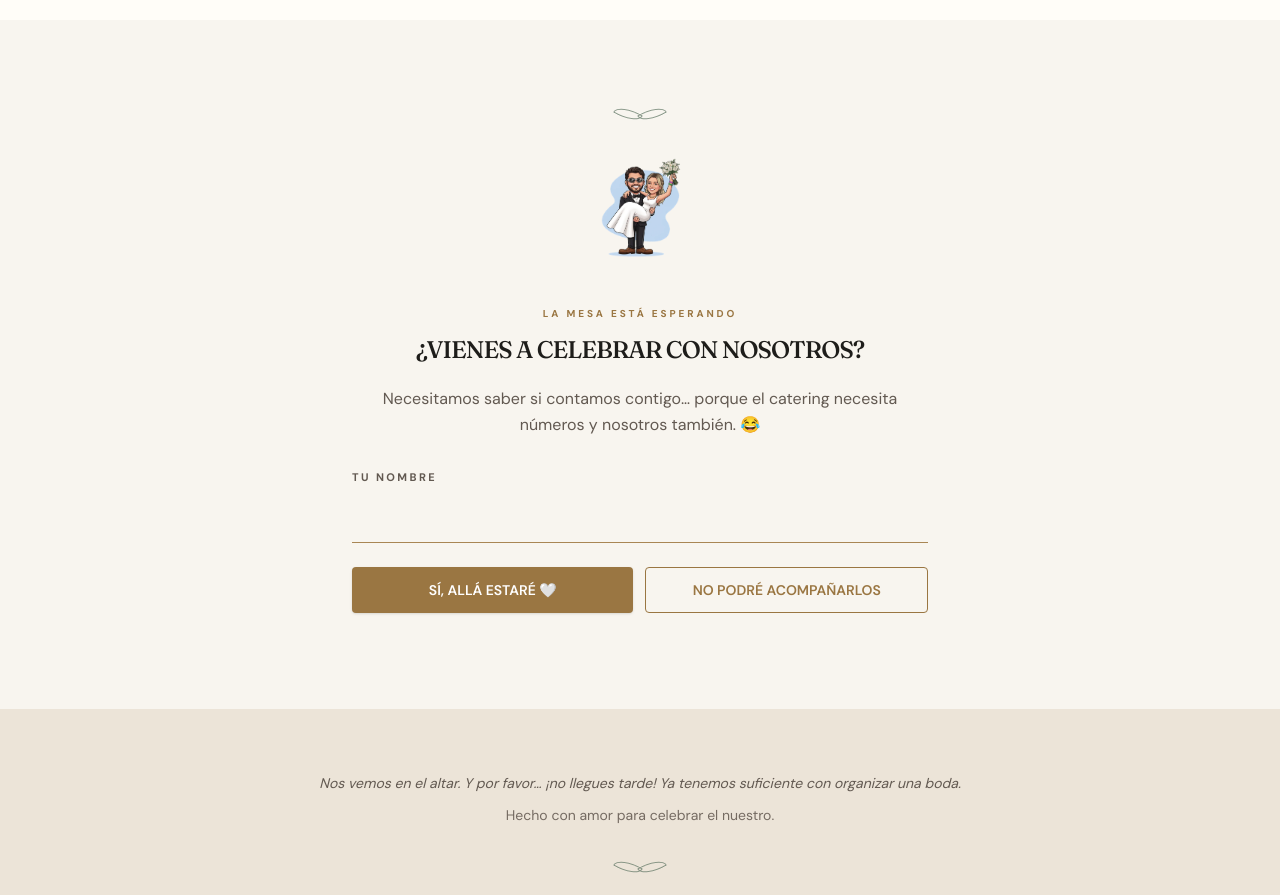
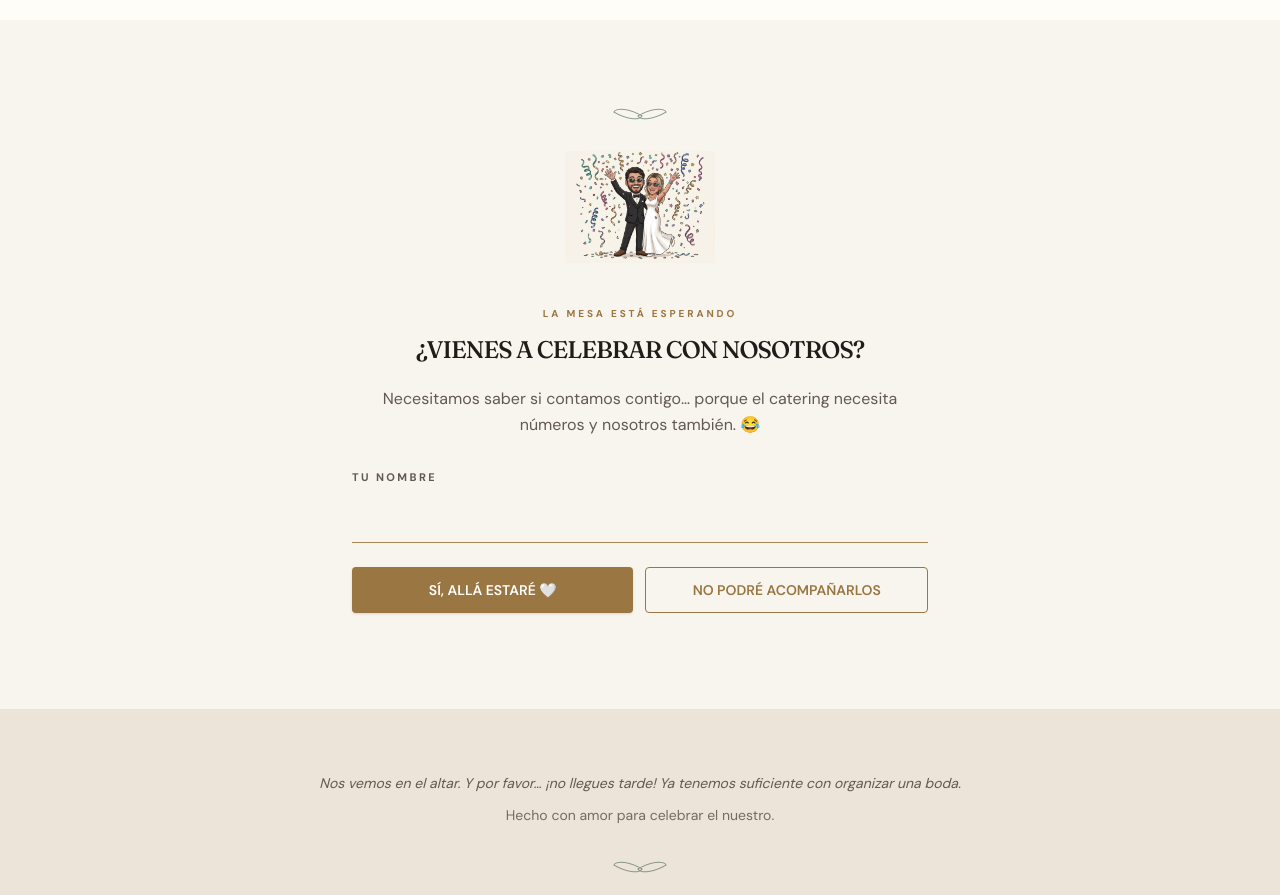
Before and after one commit to apardor21/boda_Alejo_y_Leidy, a plain HTML site: page index.html in a window 1280 px wide. Shown: the part 3300-4195 px from the top of the page. Drawn offline with nearby package versions, Linux system fonts and the light colour scheme; a script that the page names is missing.

```diff
--- a/index.html
+++ b/index.html
@@ -403,7 +403,7 @@
    <section id="confirmacion" data-template-id="rsvp-section" class="canva-section paper-texture w-full px-5 py-20 sm:px-8 scroll-reveal" style="background: rgb(248, 245, 239);">
     <div class="mx-auto max-w-3xl text-center">
       <div class="mx-auto botanical-mark" aria-hidden="true"></div>
-      <img src="images/J+L.png" alt="Alejo y Leidy" class="mx-auto mb-6" style="width: 150px; height: 150px; object-fit: contain;">
+      <img src="images/stick.jpg" alt="Alejo y Leidy" class="mx-auto mb-6" style="width: 150px; height: 150px; object-fit: contain;">
       <p data-template-id="rsvp-kicker" class="canva-text section-kicker mt-5" style="color: rgb(154, 118, 66); font-weight: 700; font-style: normal; font-size: 10px; letter-spacing: 0.18rem;">La mesa está esperando</p>
       <h2 data-template-id="rsvp-title" class="canva-text section-title mx-auto mt-4 max-w-2xl" style="color: rgb(30, 29, 26); font-weight: 500; font-style: normal; font-size: 24px;">¿VIENES A CELEBRAR CON NOSOTROS?</h2>
       <p data-template-id="rsvp-text" class="canva-text mx-auto mt-6 max-w-xl text-base leading-relaxed text-stone-600" style="color: rgb(98, 89, 81); font-weight: 400; font-style: normal; font-size: 16px; line-height: 1.6;">Necesitamos saber si contamos contigo… porque el catering necesita números y nosotros también. 😂</p>
```
Also changed, not shown: images/stick.jpeg (added), images/stick.jpg (added).
